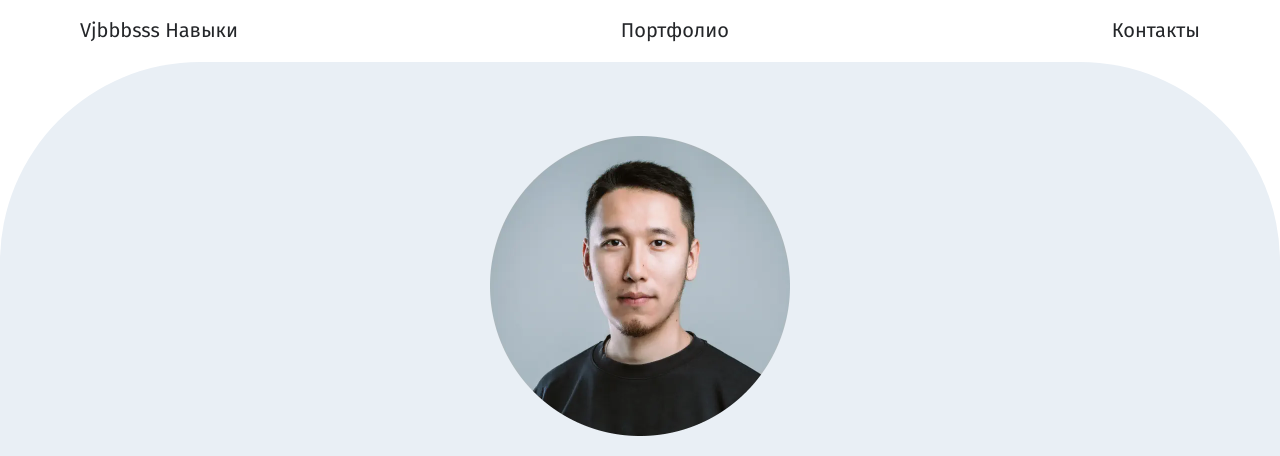
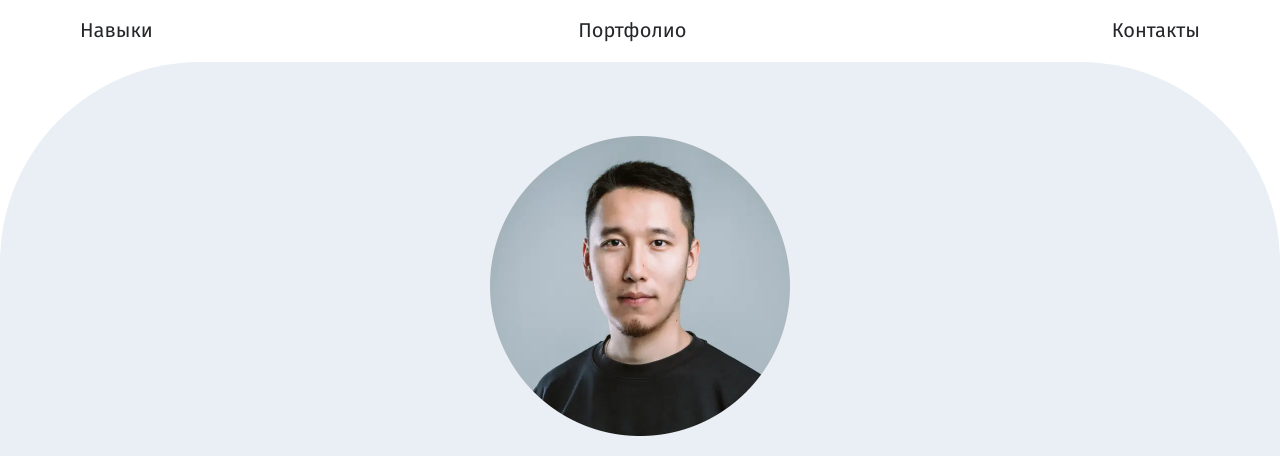
Before and after one commit to drinksoma/site-portfolio, a plain HTML site: page index.html in a window 1280 px wide. Shown: the top 456 px of the page. Drawn offline with Linux system fonts and the light colour scheme.

Commit message:
Update index.html

```diff
--- a/index.html
+++ b/index.html
@@ -9,7 +9,7 @@
 </head>
 <body>
     <header id="header">
-            <a href="#skills">Vjbbbsss Навыки</a>
+            <a href="#skills">Навыки</a>
             <a href="#portfolio">Портфолио</a>
             <a href="#footer">Контакты</a>
     </header>
```
